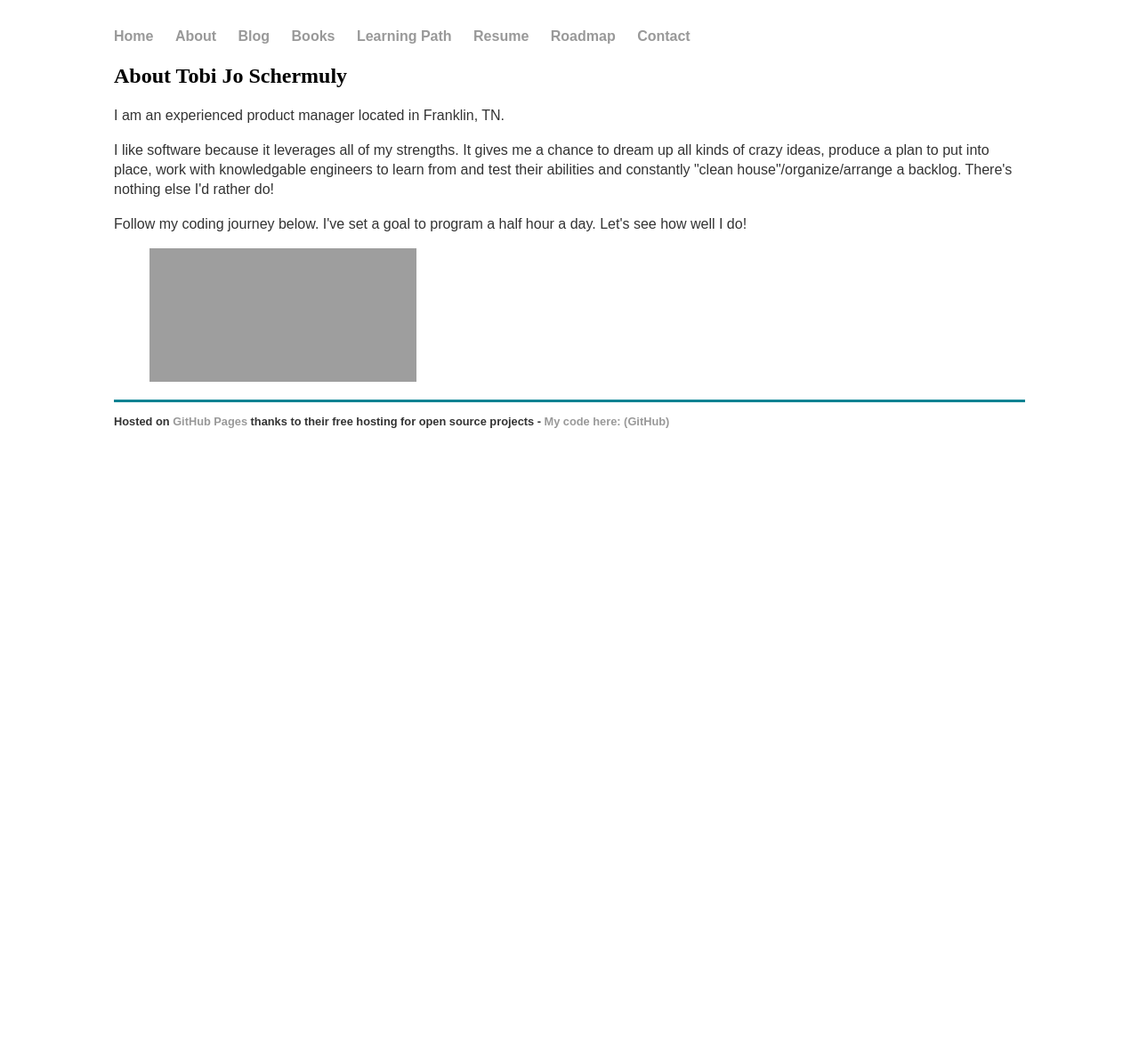
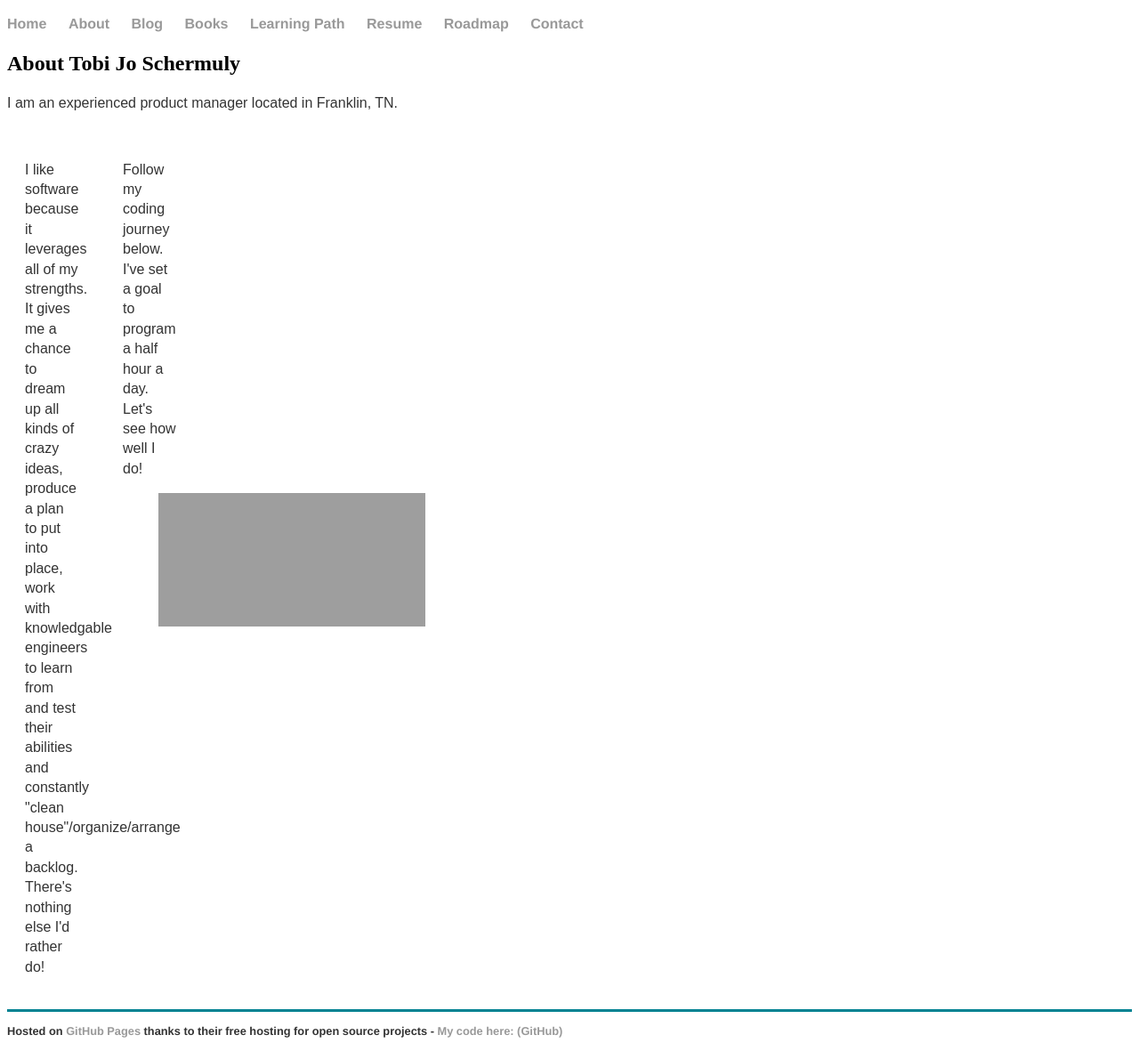
Before and after one commit to t0biasj0seph/t0biasj0seph, a Jekyll site: the page built from about/index.html, in a window 1280 px wide. Shown: the whole page at 89% size. Built offline with Jekyll 4.4.1, drawn with Linux system fonts in a browser that asks for light colours; some web fonts are replaced; before the commit the page ends 900 px from its top, so only the background shows below that; grey boxes are pictures that could not be loaded.

Commit message:
about page changes

```diff
--- a/about/index.html
+++ b/about/index.html
@@ -5,8 +5,14 @@ title: About Tobi Jo Schermuly
 
   <h2>{{ page.title }}</h2>
     <p>I am an experienced product manager located in Franklin, TN.</p>
+    <div class="wrapper">
+      <div class="box a">
     <p>I like software because it leverages all of my strengths. It gives me a chance to dream up all kinds of crazy ideas,
       produce a plan to put into place, work with knowledgable engineers to learn from and
       test their abilities and constantly "clean house"/organize/arrange a backlog. There's nothing else I'd rather do!</p>
+    </div>
+    <div class="box b">
     <p>Follow my coding journey below. I've set a goal to program a half hour a day. Let's see how well I do!</p>
     <figure><embed src="https://wakatime.com/share/@88ce0ea0-c768-4268-b949-9b0ea54548b8/d799bb29-a366-4333-bc2d-659187ae9e4d.svg"></embed></figure>
+</div>
+</div>
--- a/css/main.css
+++ b/css/main.css
@@ -1,4 +1,4 @@
-body {
+swbody {
     margin: 30px auto;
     width: 80%;
 }
@@ -17,6 +17,7 @@ nav ul, footer ul {
     font-weight: bold;
 }
 nav ul li, footer ul li {
+  font-family:'Helvetica', 'Arial', 'Sans-Serif';
     display: inline;
     margin-right: 20px;
 }
@@ -66,6 +67,20 @@ table {
   width: 100%;
   font-family: 'Proza Libre', sans-serif;
 }
+/*
+embed {
+  max-width: 60%;
+}
+*/
 
-div.inside-cloud {
-  opacity: 1;
+
+.wrapper {
+  display: grid;
+  grid-template-columns: 100px 100px 100px;
+  grid-gap: 10px;
+}
+
+.box {
+  border-radius: 5px;
+  padding: 20px;
+}
--- a/index.html
+++ b/index.html
@@ -4,7 +4,7 @@ title: Tobi Jo Schermuly, Product Manager
 ---
 <div class="cloud">
   <div class="inside-cloud">
-  <img src="http://tobijoschermuly.com/images/cloud7.png" style="max-width: 80%;" />
+  <img src="http://tobijoschermuly.com/images/cloud7.png" style="max-width: 703px;" />
   <h2>{{ page.title }}</h2>
 </div>
 </div>
```
